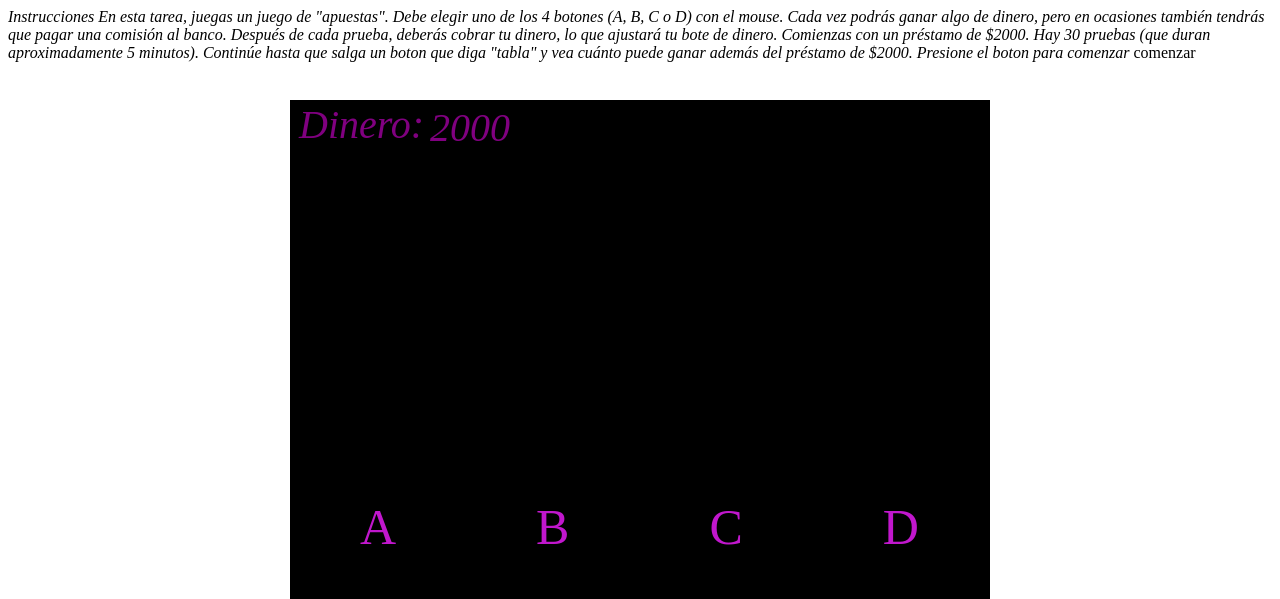
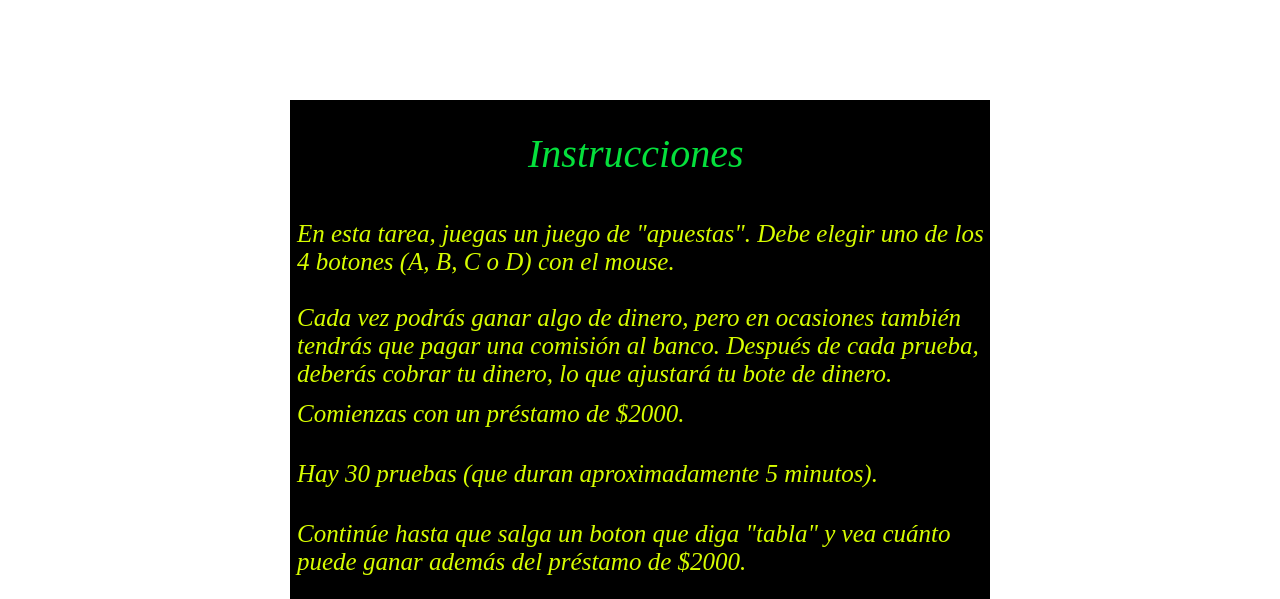
Before and after one commit to Estebanaj/Cartasiowa, a plain HTML site: page index.html in a window 1280 px wide. Shown: the top 599 px of the page. Drawn offline with Linux system fonts and the light colour scheme.

Commit message:
Update style.css

```diff
--- a/style.css
+++ b/style.css
@@ -70,6 +70,17 @@ body {
 
 
 #Rectangulo {
+  width: 700px;
+  height: 600px;
+  background-color: black;
+  display: none;
+  position: fixed;
+  top: 50%;
+  left: 50%;
+  transform: translate(-50%, -50%);
+}
+
+#inicio{
   width: 700px;
   height: 600px;
   background-color: black;
@@ -187,3 +198,110 @@ body {
   width: 40%;
   border: 1px solid #000000;
 }
+#Introduccion{
+  position: absolute;
+  color: rgb(5, 224, 60);
+  font-size: 40px;
+  top: 30px;
+  left: 34%;
+}
+
+
+
+#Reglas{
+  position: absolute;
+  color: rgb(215, 253, 0);
+  font-size: 25px;
+  top: 20%;
+  left: 1%;
+}
+#Reglas1{
+  position: absolute;
+  color: rgb(215, 253, 0);
+  font-size: 25px;
+  top: 34%;
+  left: 1%;
+}
+#Reglas2{
+  position: absolute;
+  color: rgb(215, 253, 0);
+  font-size: 25px;
+  top: 50%;
+  left: 1%;
+}
+#Reglas3{
+  position: absolute;
+  color: rgb(215, 253, 0);
+  font-size: 25px;
+  top: 60%;
+  left: 1%;
+}
+#Reglas4{
+  position: absolute;
+  color: rgb(215, 253, 0);
+  font-size: 25px;
+  top: 70%;
+  left: 1%;
+}
+#Reglas5{
+  position: absolute;
+  color: rgb(215, 253, 0);
+  font-size: 30px;
+  top: 85%;
+  left: 1%;
+}
+.btn-intro{
+  position: relative;
+  display: inline-block;
+  top: 83.6%;
+  left: 65%;
+  padding: 10px 30px;
+  color: rgb(5, 224, 60);
+  letter-spacing: 0px;
+  font-size: 30px;
+  text-decoration: none;
+  overflow: hidden;
+  transition: 0.2s;
+  cursor: pointer;
+  border-radius: 10px;
+  user-select: none;
+}
+.btn-intro:hover {
+  background: rgb(239, 243, 3);
+  box-shadow: 0 0 10px rgb(211, 226, 5), 0 0 40px rgb(212, 235, 4), 0 0 80px rgb(248, 244, 2);
+  transition-delay: 0.1s;
+  user-select: none;
+}
+.btn-tabla{
+  position: absolute;
+  display: none;
+  top: 0%;
+  left: 78%;
+  padding: 10px 30px;
+  color: rgb(193, 23, 205);
+  letter-spacing: 0px;
+  font-size: 40px;
+  text-decoration: none;
+  overflow: hidden;
+  transition: 0.2s;
+  cursor: pointer;
+  border-radius: 10px;
+  user-select: none;
+  max-width: 100px;
+  max-height: 40px;
+}
+.btn-tabla:hover{
+  background: violet;
+  box-shadow: 0 0 10px violet, 0 0 40px violet, 0 0 80px violet;
+  transition-delay: 0.1s;
+  user-select: none;
+}
+#RecuadroDinero{
+  position: absolute;
+  top: 3px;
+  left: 6px;
+  width: 220px;
+  height: 50px;
+  background-color: violet;
+  color: blueviolet;
+}
```
